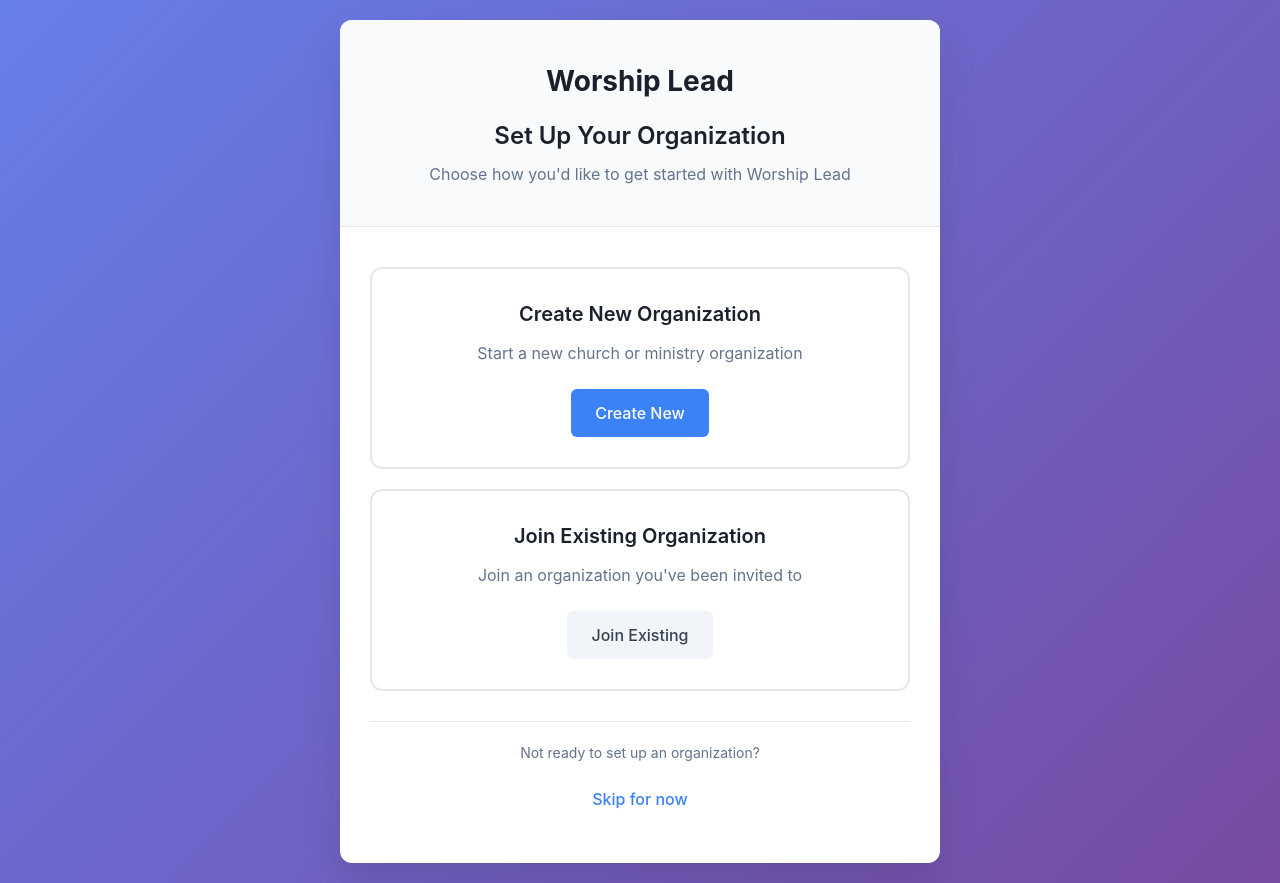
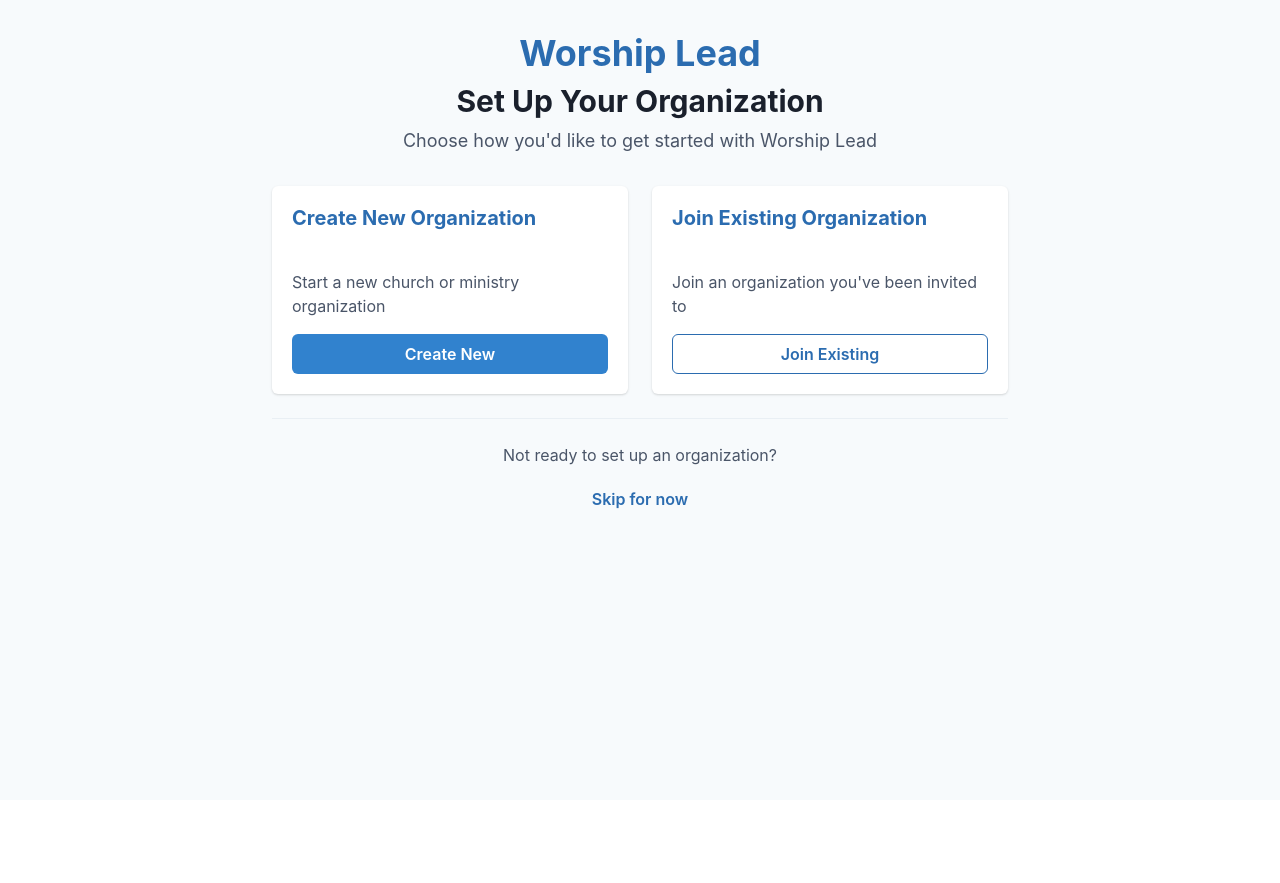
Before and after one commit to thatjuancodes/worshiplead, a React (Vite) app: page /organization-setup in a window 1280 px wide. After the commit the page ends 800 px from the top, so only its background shows below. Built offline with nearby package versions, Linux system fonts and the light colour scheme; no server answers.

Commit message:
replace organization setup page components with chakra

```diff
--- a/src/pages/OrganizationSetup.css
+++ /dev/null
@@ -1,271 +0,0 @@
-.org-setup {
-  min-height: 100vh;
-  display: flex;
-  align-items: center;
-  justify-content: center;
-  background: linear-gradient(135deg, #667eea 0%, #764ba2 100%);
-  padding: 20px;
-}
-
-.org-setup-container {
-  background: white;
-  border-radius: 12px;
-  box-shadow: 0 20px 40px rgba(0, 0, 0, 0.1);
-  width: 100%;
-  max-width: 600px;
-  overflow: hidden;
-}
-
-.org-setup-header {
-  background: #f8fafc;
-  padding: 40px 30px;
-  text-align: center;
-  border-bottom: 1px solid #e2e8f0;
-}
-
-.org-setup-header h1 {
-  margin: 0 0 16px 0;
-  color: #1a202c;
-  font-size: 28px;
-  font-weight: 700;
-}
-
-.org-setup-header h2 {
-  margin: 0 0 8px 0;
-  color: #1a202c;
-  font-size: 24px;
-  font-weight: 600;
-}
-
-.org-setup-header p {
-  margin: 0;
-  color: #64748b;
-  font-size: 16px;
-}
-
-.org-setup-content {
-  padding: 40px 30px;
-}
-
-/* Error Message */
-.error-message {
-  background: #fef2f2;
-  border: 1px solid #fecaca;
-  color: #dc2626;
-  padding: 12px 16px;
-  border-radius: 8px;
-  margin-bottom: 20px;
-  font-size: 14px;
-}
-
-/* Mode Selection */
-.mode-selection {
-  text-align: center;
-}
-
-.mode-options {
-  display: grid;
-  gap: 20px;
-  margin-bottom: 30px;
-}
-
-.mode-card {
-  border: 2px solid #e5e7eb;
-  border-radius: 12px;
-  padding: 30px;
-  text-align: center;
-  cursor: pointer;
-  transition: all 0.3s ease;
-}
-
-.mode-card:hover {
-  border-color: #3b82f6;
-  background: #f0f9ff;
-}
-
-.mode-card h3 {
-  margin: 0 0 12px 0;
-  color: #1a202c;
-  font-size: 20px;
-  font-weight: 600;
-}
-
-.mode-card p {
-  margin: 0 0 24px 0;
-  color: #64748b;
-  font-size: 16px;
-}
-
-.skip-section {
-  margin-top: 30px;
-  padding-top: 20px;
-  border-top: 1px solid #e2e8f0;
-}
-
-.skip-section p {
-  margin: 0 0 12px 0;
-  color: #64748b;
-  font-size: 14px;
-}
-
-/* Organization Form */
-.org-form h3 {
-  margin: 0 0 8px 0;
-  color: #1a202c;
-  font-size: 20px;
-  font-weight: 600;
-}
-
-.org-form p {
-  margin: 0 0 30px 0;
-  color: #64748b;
-  font-size: 16px;
-}
-
-.form-group {
-  margin-bottom: 24px;
-}
-
-.form-group label {
-  display: block;
-  margin-bottom: 8px;
-  color: #374151;
-  font-weight: 500;
-  font-size: 14px;
-}
-
-.form-group input {
-  width: 100%;
-  padding: 12px 16px;
-  border: 2px solid #e5e7eb;
-  border-radius: 8px;
-  font-size: 16px;
-  transition: border-color 0.3s ease;
-  box-sizing: border-box;
-}
-
-.form-group input:focus {
-  outline: none;
-  border-color: #3b82f6;
-}
-
-.form-group small {
-  display: block;
-  margin-top: 6px;
-  color: #6b7280;
-  font-size: 12px;
-}
-
-/* Slug Input */
-.slug-input {
-  display: flex;
-  align-items: center;
-  border: 2px solid #e5e7eb;
-  border-radius: 8px;
-  overflow: hidden;
-}
-
-.slug-prefix {
-  background: #f9fafb;
-  padding: 12px 16px;
-  color: #6b7280;
-  font-size: 14px;
-  border-right: 1px solid #e5e7eb;
-  white-space: nowrap;
-}
-
-.slug-input input {
-  border: none;
-  border-radius: 0;
-  flex: 1;
-}
-
-.slug-input input:focus {
-  border-color: transparent;
-}
-
-/* Buttons */
-.btn {
-  display: inline-flex;
-  align-items: center;
-  justify-content: center;
-  padding: 12px 24px;
-  border: none;
-  border-radius: 8px;
-  font-size: 16px;
-  font-weight: 500;
-  text-decoration: none;
-  cursor: pointer;
-  transition: all 0.3s ease;
-  min-height: 44px;
-}
-
-.btn:disabled {
-  opacity: 0.6;
-  cursor: not-allowed;
-}
-
-.btn-primary {
-  background: #3b82f6;
-  color: white;
-}
-
-.btn-primary:hover:not(:disabled) {
-  background: #2563eb;
-}
-
-.btn-secondary {
-  background: #f1f5f9;
-  color: #374151;
-}
-
-.btn-secondary:hover:not(:disabled) {
-  background: #e2e8f0;
-  color: #1f2937;
-}
-
-.btn-text {
-  background: transparent;
-  color: #3b82f6;
-  padding: 8px 16px;
-}
-
-.btn-text:hover {
-  background: #f0f9ff;
-}
-
-/* Form Actions */
-.form-actions {
-  display: flex;
-  gap: 12px;
-  justify-content: space-between;
-  align-items: center;
-  margin-top: 30px;
-}
-
-.form-actions .btn {
-  flex: 1;
-}
-
-/* Responsive */
-@media (max-width: 640px) {
-  .org-setup {
-    padding: 10px;
-  }
-
-  .org-setup-content {
-    padding: 30px 20px;
-  }
-
-  .org-setup-header {
-    padding: 30px 20px;
-  }
-
-  .form-actions {
-    flex-direction: column;
-  }
-
-  .form-actions .btn {
-    /* Removed width: 100% to prevent buttons from being too wide */
-  }
-}
--- a/src/pages/OrganizationSetup.tsx
+++ b/src/pages/OrganizationSetup.tsx
@@ -2,10 +2,31 @@
 import { useNavigate } from 'react-router-dom'
 import { createOrganizationAndMembership, joinOrganizationViaInvite, checkSlugAvailability } from '../lib/auth'
 import type { OrganizationData } from '../lib/auth'
-import './OrganizationSetup.css'
+import {
+  Box,
+  VStack,
+  HStack,
+  Heading,
+  Text,
+  Button,
+  FormControl,
+  FormLabel,
+  Input,
+  FormErrorMessage,
+  Container,
+  Card,
+  CardBody,
+  CardHeader,
+  SimpleGrid,
+  useToast,
+  Spinner,
+  Flex,
+  Divider
+} from '@chakra-ui/react'
 
 export function OrganizationSetup() {
   const navigate = useNavigate()
+  const toast = useToast()
   const [mode, setMode] = useState<'select' | 'create' | 'join'>('select')
   const [loading, setLoading] = useState(false)
   const [error, setError] = useState<string | null>(null)
@@ -108,138 +129,226 @@
   }
 
   return (
-    <div className="org-setup">
-      <div className="org-setup-container">
-        <div className="org-setup-header">
-          <h1>Worship Lead</h1>
-          <h2>Set Up Your Organization</h2>
-          <p>Choose how you'd like to get started with Worship Lead</p>
-        </div>
+    <Box minH="100vh" bg="gray.50" py={8}>
+      <Container maxW="container.md">
+        <VStack spacing={8} align="stretch">
+          {/* Header */}
+          <Box textAlign="center">
+            <Heading as="h1" size="xl" color="blue.600" mb={2}>
+              Worship Lead
+            </Heading>
+            <Heading as="h2" size="lg" mb={2}>
+              Set Up Your Organization
+            </Heading>
+            <Text color="gray.600" fontSize="lg">
+              Choose how you'd like to get started with Worship Lead
+            </Text>
+          </Box>
 
-        <div className="org-setup-content">
           {/* Error Display */}
           {error && (
-            <div className="error-message">
+            <Box
+              bg="red.50"
+              border="1px"
+              borderColor="red.200"
+              borderRadius="md"
+              p={4}
+              color="red.700"
+            >
               {error}
-            </div>
+            </Box>
           )}
 
           {/* Mode Selection */}
           {mode === 'select' && (
-            <div className="mode-selection">
-              <div className="mode-options">
-                <div className="mode-card" onClick={() => setMode('create')}>
-                  <h3>Create New Organization</h3>
-                  <p>Start a new church or ministry organization</p>
-                  <button className="btn btn-primary">Create New</button>
-                </div>
+            <VStack spacing={6}>
+              <SimpleGrid columns={{ base: 1, md: 2 }} spacing={6} w="full">
+                <Card
+                  cursor="pointer"
+                  onClick={() => setMode('create')}
+                  _hover={{ shadow: 'lg', transform: 'translateY(-2px)' }}
+                  transition="all 0.2s"
+                >
+                  <CardHeader>
+                    <Heading size="md" color="blue.600">
+                      Create New Organization
+                    </Heading>
+                  </CardHeader>
+                  <CardBody>
+                    <Text color="gray.600" mb={4}>
+                      Start a new church or ministry organization
+                    </Text>
+                    <Button colorScheme="blue" w="full">
+                      Create New
+                    </Button>
+                  </CardBody>
+                </Card>
 
-                <div className="mode-card" onClick={() => setMode('join')}>
-                  <h3>Join Existing Organization</h3>
-                  <p>Join an organization you've been invited to</p>
-                  <button className="btn btn-secondary">Join Existing</button>
-                </div>
-              </div>
+                <Card
+                  cursor="pointer"
+                  onClick={() => setMode('join')}
+                  _hover={{ shadow: 'lg', transform: 'translateY(-2px)' }}
+                  transition="all 0.2s"
+                >
+                  <CardHeader>
+                    <Heading size="md" color="blue.600">
+                      Join Existing Organization
+                    </Heading>
+                  </CardHeader>
+                  <CardBody>
+                    <Text color="gray.600" mb={4}>
+                      Join an organization you've been invited to
+                    </Text>
+                    <Button colorScheme="blue" variant="outline" w="full">
+                      Join Existing
+                    </Button>
+                  </CardBody>
+                </Card>
+              </SimpleGrid>
 
-              <div className="skip-section">
-                <p>Not ready to set up an organization?</p>
-                <button
-                  className="btn btn-text"
+              <Divider />
+
+              <Box textAlign="center">
+                <Text color="gray.600" mb={3}>
+                  Not ready to set up an organization?
+                </Text>
+                <Button
+                  variant="ghost"
+                  color="blue.600"
                   onClick={() => navigate('/dashboard')}
                 >
                   Skip for now
-                </button>
-              </div>
-            </div>
+                </Button>
+              </Box>
+            </VStack>
           )}
 
           {/* Create Organization */}
           {mode === 'create' && (
-            <form onSubmit={handleCreateOrganization} className="org-form">
-              <h3>Create Your Organization</h3>
-              <p>Set up your church or ministry organization</p>
-
-              <div className="form-group">
-                <label htmlFor="orgName">Organization Name</label>
-                <input
-                  type="text"
+            <Card>
+              <CardHeader>
+                <VStack spacing={2} align="stretch">
+                  <Heading size="lg">Create Your Organization</Heading>
+                  <Text color="gray.600">
+                    Set up your church or ministry organization
+                  </Text>
+                </VStack>
+              </CardHeader>
+              <CardBody>
+                <form onSubmit={handleCreateOrganization}>
+                  <VStack spacing={6} align="stretch">
+                    <FormControl isRequired>
+                      <FormLabel htmlFor="orgName">Organization Name</FormLabel>
+                      <Input
                         id="orgName"
                         value={orgForm.name}
                         onChange={(e) => handleOrgNameChange(e.target.value)}
                         placeholder="e.g., Grace Community Church"
-                  required
+                        size="lg"
                       />
-              </div>
+                    </FormControl>
 
-              <div className="form-group">
-                <label htmlFor="orgSlug">Organization URL</label>
-                <div className="slug-input">
-                  <span className="slug-prefix">worshiplead.com/</span>
-                  <input
-                    type="text"
+                    <FormControl isRequired>
+                      <FormLabel htmlFor="orgSlug">Organization URL</FormLabel>
+                      <HStack>
+                        <Text color="gray.500" fontSize="lg">
+                          worshiplead.com/
+                        </Text>
+                        <Input
                           id="orgSlug"
                           value={orgForm.slug}
                           onChange={(e) => setOrgForm(prev => ({ ...prev, slug: e.target.value }))}
                           placeholder="grace-community"
-                    required
+                          size="lg"
                         />
-                </div>
-                <small>This will be your unique organization URL</small>
-              </div>
+                      </HStack>
+                      <Text fontSize="sm" color="gray.500" mt={1}>
+                        This will be your unique organization URL
+                      </Text>
+                    </FormControl>
 
-              <div className="form-actions">
-                <button
-                  type="button"
-                  className="btn btn-secondary"
+                    <HStack spacing={4} justify="flex-end">
+                      <Button
+                        variant="outline"
                         onClick={() => setMode('select')}
+                        size="lg"
                       >
                         ← Back
-                </button>
-                <button type="submit" className="btn btn-primary" disabled={loading}>
-                  {loading ? 'Creating...' : 'Create Organization'}
-                </button>
-              </div>
+                      </Button>
+                      <Button
+                        type="submit"
+                        colorScheme="blue"
+                        size="lg"
+                        isLoading={loading}
+                        loadingText="Creating..."
+                      >
+                        Create Organization
+                      </Button>
+                    </HStack>
+                  </VStack>
                 </form>
+              </CardBody>
+            </Card>
           )}
 
           {/* Join Organization */}
           {mode === 'join' && (
-            <form onSubmit={handleJoinOrganization} className="org-form">
-              <h3>Join Organization</h3>
-              <p>Enter the organization slug from your invite</p>
-
-              <div className="form-group">
-                <label htmlFor="joinSlug">Organization Slug</label>
-                <div className="slug-input">
-                  <span className="slug-prefix">worshiplead.com/</span>
-                  <input
-                    type="text"
+            <Card>
+              <CardHeader>
+                <VStack spacing={2} align="stretch">
+                  <Heading size="lg">Join Organization</Heading>
+                  <Text color="gray.600">
+                    Enter the organization slug from your invite
+                  </Text>
+                </VStack>
+              </CardHeader>
+              <CardBody>
+                <form onSubmit={handleJoinOrganization}>
+                  <VStack spacing={6} align="stretch">
+                    <FormControl isRequired>
+                      <FormLabel htmlFor="joinSlug">Organization Slug</FormLabel>
+                      <HStack>
+                        <Text color="gray.500" fontSize="lg">
+                          worshiplead.com/
+                        </Text>
+                        <Input
                           id="joinSlug"
                           value={joinForm.organizationSlug}
                           onChange={(e) => setJoinForm(prev => ({ ...prev, organizationSlug: e.target.value }))}
                           placeholder="organization-slug"
-                    required
+                          size="lg"
                         />
-                </div>
-                <small>Enter the organization slug from your invitation email</small>
-              </div>
+                      </HStack>
+                      <Text fontSize="sm" color="gray.500" mt={1}>
+                        Enter the organization slug from your invitation email
+                      </Text>
+                    </FormControl>
 
-              <div className="form-actions">
-                <button
-                  type="button"
-                  className="btn btn-secondary"
+                    <HStack spacing={4} justify="flex-end">
+                      <Button
+                        variant="outline"
                         onClick={() => setMode('select')}
+                        size="lg"
                       >
                         ← Back
-                </button>
-                <button type="submit" className="btn btn-primary" disabled={loading}>
-                  {loading ? 'Joining...' : 'Join Organization'}
-                </button>
-              </div>
+                      </Button>
+                      <Button
+                        type="submit"
+                        colorScheme="blue"
+                        size="lg"
+                        isLoading={loading}
+                        loadingText="Joining..."
+                      >
+                        Join Organization
+                      </Button>
+                    </HStack>
+                  </VStack>
                 </form>
+              </CardBody>
+            </Card>
           )}
-        </div>
-      </div>
-    </div>
+        </VStack>
+      </Container>
+    </Box>
   )
 }
```
Lines whose indentation alone changed are shown as unchanged.
